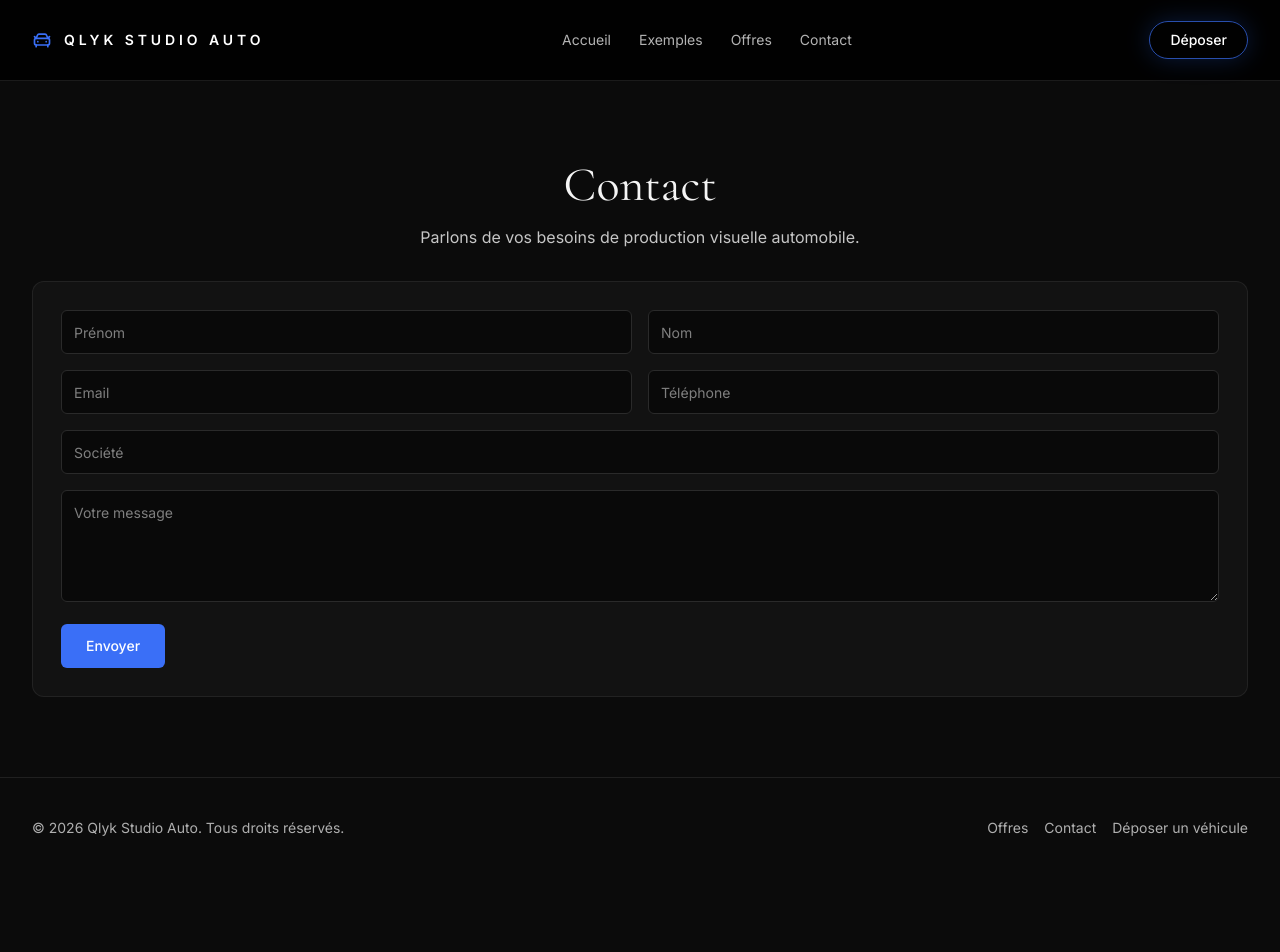
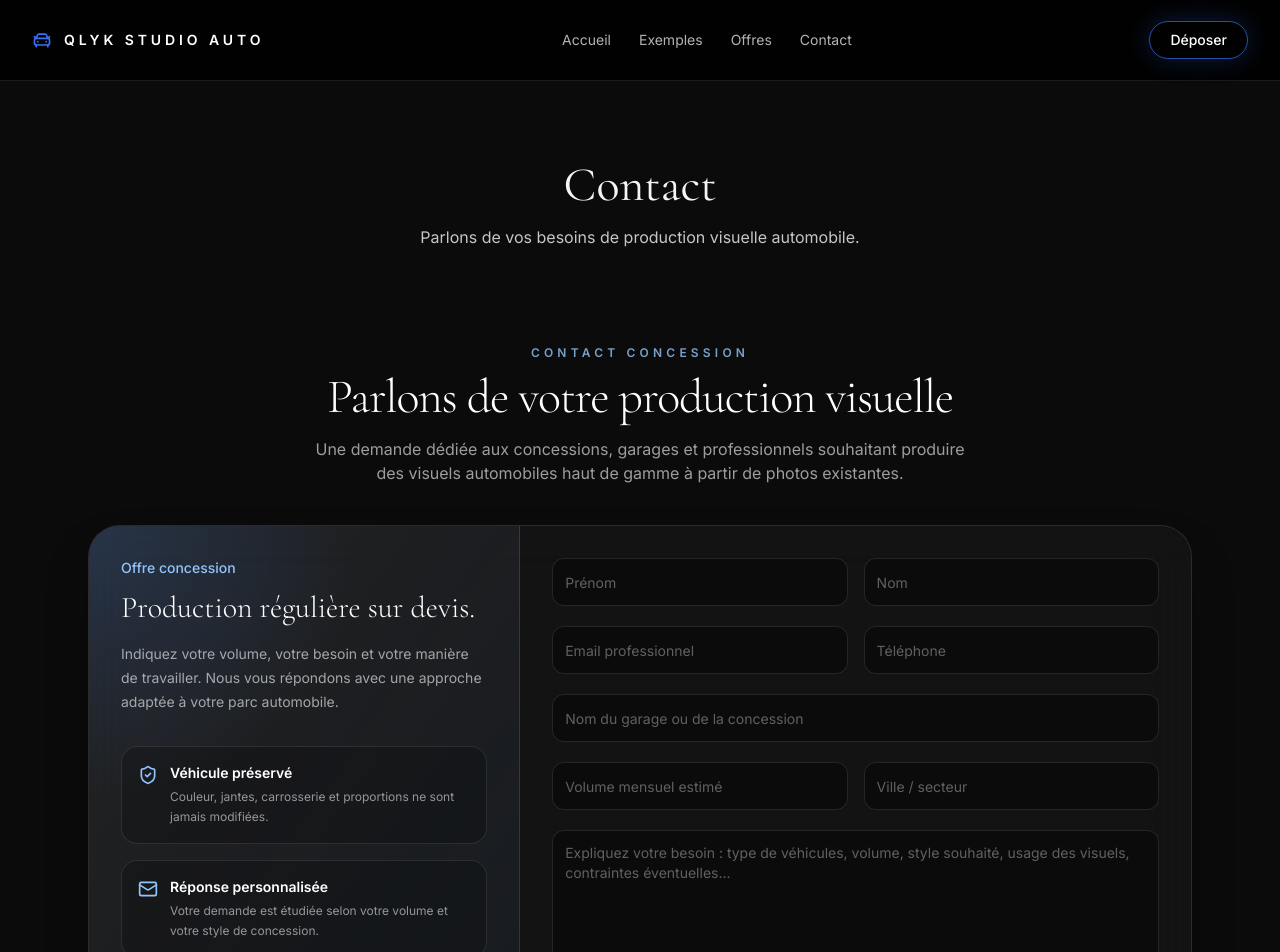
Before and after one commit to arnaudcrestey/qlyk-studio-auto, a Next.js app: page /contact in a window 1280 px wide. Shown: the top 952 px of the page. Before the commit the page ends 878 px from the top, so only its background shows below. Built offline with nearby package versions, Linux system fonts and the light colour scheme.

Commit message:
Update contact-form.tsx

```diff
--- a/components/contact-form.tsx
+++ b/components/contact-form.tsx
@@ -1,6 +1,7 @@
 'use client';
 
 import { FormEvent, useState } from 'react';
+import { ArrowRight, CheckCircle2, Loader2, Mail, Phone, ShieldCheck } from 'lucide-react';
 import { Button } from '@/components/ui/button';
 import { Input } from '@/components/ui/input';
 import { Textarea } from '@/components/ui/textarea';
@@ -16,7 +17,8 @@ export function ContactForm() {
     setStatus('loading');
     setMessage('');
 
-    const formData = new FormData(event.currentTarget);
+    const form = event.currentTarget;
+    const formData = new FormData(form);
     const payload = Object.fromEntries(formData.entries());
 
     try {
@@ -30,41 +32,190 @@ export function ContactForm() {
 
       if (!response.ok) {
         setStatus('error');
-        setMessage(data.error ?? 'Erreur lors de l’envoi.');
+        setMessage(data.error ?? 'Une erreur est survenue lors de l’envoi.');
         return;
       }
 
       setStatus('success');
-      setMessage('Votre demande a bien été envoyée.');
-      event.currentTarget.reset();
+      setMessage('Votre demande a bien été envoyée. Nous revenons vers vous rapidement.');
+      form.reset();
     } catch {
       setStatus('error');
-      setMessage('Service indisponible, veuillez réessayer.');
+      setMessage('Service momentanément indisponible. Veuillez réessayer.');
     }
   }
 
   return (
-    <form onSubmit={handleSubmit} className="space-y-4 rounded-xl border border-technical/70 bg-technical/25 p-5 sm:p-7">
+    <section className="relative mx-auto w-full max-w-6xl px-4 py-12 sm:px-6 lg:py-16">
+      <div className="absolute inset-x-0 top-0 -z-10 mx-auto h-72 max-w-4xl rounded-full bg-blue-500/10 blur-3xl" />
+
+      <div className="mb-10 text-center">
+        <p className="mb-3 text-xs font-semibold uppercase tracking-[0.35em] text-blue-300/80">
+          Contact concession
+        </p>
+
+        <h1 className="font-serif text-4xl font-light tracking-tight text-white sm:text-5xl">
+          Parlons de votre production visuelle
+        </h1>
+
+        <p className="mx-auto mt-4 max-w-2xl text-sm leading-6 text-white/60 sm:text-base">
+          Une demande dédiée aux concessions, garages et professionnels souhaitant produire des visuels automobiles haut de gamme à partir de photos existantes.
+        </p>
+      </div>
+
+      <div className="grid overflow-hidden rounded-[2rem] border border-white/10 bg-white/[0.035] shadow-2xl shadow-black/40 backdrop-blur-xl lg:grid-cols-[0.9fr_1.4fr]">
+        <aside className="relative border-b border-white/10 bg-gradient-to-br from-white/[0.07] to-blue-500/[0.05] p-6 sm:p-8 lg:border-b-0 lg:border-r">
+          <div className="absolute inset-0 bg-[radial-gradient(circle_at_top_left,rgba(59,130,246,0.18),transparent_38%)]" />
+
+          <div className="relative space-y-8">
+            <div>
+              <p className="text-sm font-medium text-blue-300">Offre concession</p>
+              <h2 className="mt-3 font-serif text-3xl font-light text-white">
+                Production régulière sur devis.
+              </h2>
+              <p className="mt-4 text-sm leading-6 text-white/60">
+                Indiquez votre volume, votre besoin et votre manière de travailler. Nous vous répondons avec une approche adaptée à votre parc automobile.
+              </p>
+            </div>
+
+            <div className="space-y-4">
+              <div className="flex gap-3 rounded-2xl border border-white/10 bg-black/20 p-4">
+                <ShieldCheck className="mt-0.5 h-5 w-5 shrink-0 text-blue-300" />
+                <div>
+                  <p className="text-sm font-semibold text-white">Véhicule préservé</p>
+                  <p className="mt-1 text-xs leading-5 text-white/55">
+                    Couleur, jantes, carrosserie et proportions ne sont jamais modifiées.
+                  </p>
+                </div>
+              </div>
+
+              <div className="flex gap-3 rounded-2xl border border-white/10 bg-black/20 p-4">
+                <Mail className="mt-0.5 h-5 w-5 shrink-0 text-blue-300" />
+                <div>
+                  <p className="text-sm font-semibold text-white">Réponse personnalisée</p>
+                  <p className="mt-1 text-xs leading-5 text-white/55">
+                    Votre demande est étudiée selon votre volume et votre style de concession.
+                  </p>
+                </div>
+              </div>
+
+              <div className="flex gap-3 rounded-2xl border border-white/10 bg-black/20 p-4">
+                <Phone className="mt-0.5 h-5 w-5 shrink-0 text-blue-300" />
+                <div>
+                  <p className="text-sm font-semibold text-white">Échange simple</p>
+                  <p className="mt-1 text-xs leading-5 text-white/55">
+                    Nous pouvons affiner le rendu après une première voiture test.
+                  </p>
+                </div>
+              </div>
+            </div>
+          </div>
+        </aside>
+
+        <form onSubmit={handleSubmit} className="space-y-5 p-6 sm:p-8">
           <div className="grid gap-4 sm:grid-cols-2">
-        <Input name="firstName" placeholder="Prénom" required />
-        <Input name="lastName" placeholder="Nom" required />
+            <Input
+              name="firstName"
+              placeholder="Prénom"
+              required
+              className="h-12 rounded-xl border-white/10 bg-black/35 text-white placeholder:text-white/35 focus-visible:ring-blue-400"
+            />
+
+            <Input
+              name="lastName"
+              placeholder="Nom"
+              required
+              className="h-12 rounded-xl border-white/10 bg-black/35 text-white placeholder:text-white/35 focus-visible:ring-blue-400"
+            />
           </div>
+
           <div className="grid gap-4 sm:grid-cols-2">
-        <Input name="email" type="email" placeholder="Email" required />
-        <Input name="phone" type="tel" placeholder="Téléphone" required />
+            <Input
+              name="email"
+              type="email"
+              placeholder="Email professionnel"
+              required
+              className="h-12 rounded-xl border-white/10 bg-black/35 text-white placeholder:text-white/35 focus-visible:ring-blue-400"
+            />
+
+            <Input
+              name="phone"
+              type="tel"
+              placeholder="Téléphone"
+              required
+              className="h-12 rounded-xl border-white/10 bg-black/35 text-white placeholder:text-white/35 focus-visible:ring-blue-400"
+            />
           </div>
-      <Input name="company" placeholder="Société" required />
-      <Textarea name="message" placeholder="Votre message" required />
-      <div className="flex justify-center sm:justify-start">
-        <Button disabled={status === 'loading'} type="submit">
-          {status === 'loading' ? 'Envoi...' : 'Envoyer'}
+
+          <Input
+            name="company"
+            placeholder="Nom du garage ou de la concession"
+            required
+            className="h-12 rounded-xl border-white/10 bg-black/35 text-white placeholder:text-white/35 focus-visible:ring-blue-400"
+          />
+
+          <div className="grid gap-4 sm:grid-cols-2">
+            <Input
+              name="volume"
+              placeholder="Volume mensuel estimé"
+              className="h-12 rounded-xl border-white/10 bg-black/35 text-white placeholder:text-white/35 focus-visible:ring-blue-400"
+            />
+
+            <Input
+              name="location"
+              placeholder="Ville / secteur"
+              className="h-12 rounded-xl border-white/10 bg-black/35 text-white placeholder:text-white/35 focus-visible:ring-blue-400"
+            />
+          </div>
+
+          <Textarea
+            name="message"
+            placeholder="Expliquez votre besoin : type de véhicules, volume, style souhaité, usage des visuels, contraintes éventuelles..."
+            required
+            className="min-h-36 rounded-xl border-white/10 bg-black/35 text-white placeholder:text-white/35 focus-visible:ring-blue-400"
+          />
+
+          <input type="hidden" name="offer" value="concession" />
+
+          <div className="flex flex-col gap-4 pt-2 sm:flex-row sm:items-center sm:justify-between">
+            <p className="text-xs leading-5 text-white/45">
+              Demande sans engagement. Réponse adaptée à votre rythme de production.
+            </p>
+
+            <Button
+              disabled={status === 'loading'}
+              type="submit"
+              className="h-12 rounded-full bg-blue-500 px-7 text-sm font-semibold text-white shadow-lg shadow-blue-500/20 transition hover:bg-blue-400 disabled:opacity-70"
+            >
+              {status === 'loading' ? (
+                <>
+                  <Loader2 className="mr-2 h-4 w-4 animate-spin" />
+                  Envoi en cours
+                </>
+              ) : (
+                <>
+                  Envoyer ma demande
+                  <ArrowRight className="ml-2 h-4 w-4" />
+                </>
+              )}
             </Button>
           </div>
+
           {message ? (
-        <p className={status === 'success' ? 'text-green-400' : 'text-red-400'} role="status">
-          {message}
-        </p>
+            <div
+              role="status"
+              className={
+                status === 'success'
+                  ? 'flex items-start gap-3 rounded-2xl border border-green-400/20 bg-green-400/10 p-4 text-sm text-green-300'
+                  : 'rounded-2xl border border-red-400/20 bg-red-400/10 p-4 text-sm text-red-300'
+              }
+            >
+              {status === 'success' ? <CheckCircle2 className="mt-0.5 h-4 w-4 shrink-0" /> : null}
+              <p>{message}</p>
+            </div>
           ) : null}
         </form>
+      </div>
+    </section>
   );
 }
```
Lines whose indentation alone changed are shown as unchanged.
